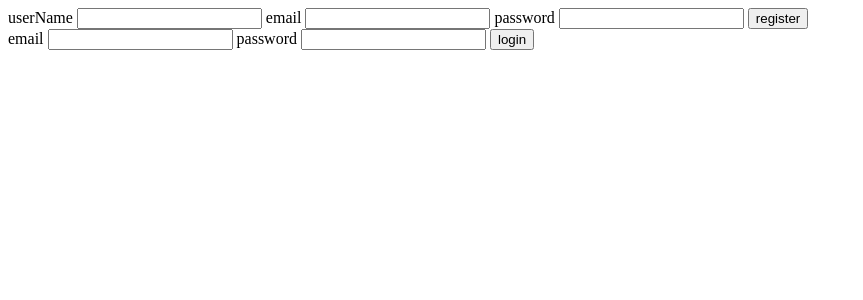
After one commit to malyana-amine/PHP-Knowledge-Test-partie-backend, a PHP site: page /register.php in a window 1280 px wide. The commit adds this page. Shown: the top 300 px of the page, without its empty margins (0-863 px from the left). Run offline with PHP 8.4, Linux system fonts and the light colour scheme.

Commit message:
register && login backend

```diff
--- a/classes/user.php
+++ b/classes/user.php
@@ -1,12 +1,13 @@
 <?php
 include "DBc.php";
+session_start();
 class user {
     private $id;
     private $name;
     private $email;
     private $password;
 
-    public function __construct($name, $email, $password)
+    public function __construct($name = null, $email, $password)
     {
         $this->name = $name;
         $this->email = $email;
@@ -42,4 +43,46 @@ class user {
     {
         $this->password = $password;
     }
+
+    public function registerUser(){
+        $conn1=DbConnection::connect();
+        $register = $conn1->prepare("INSERT INTO `user`(`name`, `email`, `PASSWORD`, `role`) VALUES ('$this->name','$this->email','$this->password','1')");
+        $register->execute();
+    }
+
+    public function loginUser(){
+
+
+
+
+
+        $conn1=DbConnection::connect();
+        $login = $conn1->prepare("select * from `user` where email = '$this->email' and password = '$this->email' and role = '1'");
+        $login->execute();
+
+
+
+$num_rows = $login->rowCount();
+
+// var_dump ($num_rows);
+
+        if ($num_rows == 1) {
+            header('location: index.php');
+
+            $data=$login->fetch(PDO::FETCH_ASSOC);
+            $_SESSION['name'] =$data['name'] ;
+            $_SESSION['id'] =$data['id'] ;
+            // var_dump ($data['id']);
+            var_dump ($data['name']);
+
+
+            // $_SESSION['email'] = $this->email ;
+            // $_SESSION['password'] = $this->email;
+            // var_dump ($_SESSION['email']);
+            // var_dump($_SESSION['password']);
+    }
+
+
+
+    }
 }
--- /dev/null
+++ b/register.php
@@ -0,0 +1,69 @@
+<?php
+
+include './classes/user.php' ;
+
+?>
+
+
+
+<!DOCTYPE html>
+<html lang="en">
+<head>
+    <meta charset="UTF-8">
+    <meta http-equiv="X-UA-Compatible" content="IE=edge">
+    <meta name="viewport" content="width=device-width, initial-scale=1.0">
+    <title>Document</title>
+</head>
+<body>
+
+<?php
+  if(isset($_POST['submit'])){
+    $userName = $_POST['userName'];
+    $email = $_POST['email'];
+    $password = $_POST['password'];
+
+
+    $reg = new user($userName,$email,$password);
+    $reg->registerUser();
+  }?>
+
+
+    <form method="POST" >
+    <label for="">userName</label>
+    <input name="userName" type="text">
+    <label for="">email</label>
+    <input name="email" type="email">
+    <label for="">password</label>
+    <input name="password" type="password" name="" id="">
+    <button type="submit" name="submit">register</button>
+</form>
+
+
+
+<?php
+
+
+if(isset($_POST['submit1'])){
+        $email = $_POST['email1'];
+        $password = $_POST['password1'];
+        // var_dump($password);
+        $log = new user(null,$email,$password);
+        $log->loginUser();
+
+
+
+    }
+
+
+
+?>
+
+<form method="POST">
+    <label for="">email</label>
+    <input type="email" name="email1">
+    <label for="">password</label>
+    <input type="password" name="password1" id="">
+    <button type="submit" name="submit1">login</button>
+</form>
+</body>
+</html>
```
Also changed, not shown: index.php (+7 -0 lines), register.html (deleted, +0 -28 lines), scripts/script.js (+30 -0 lines).
